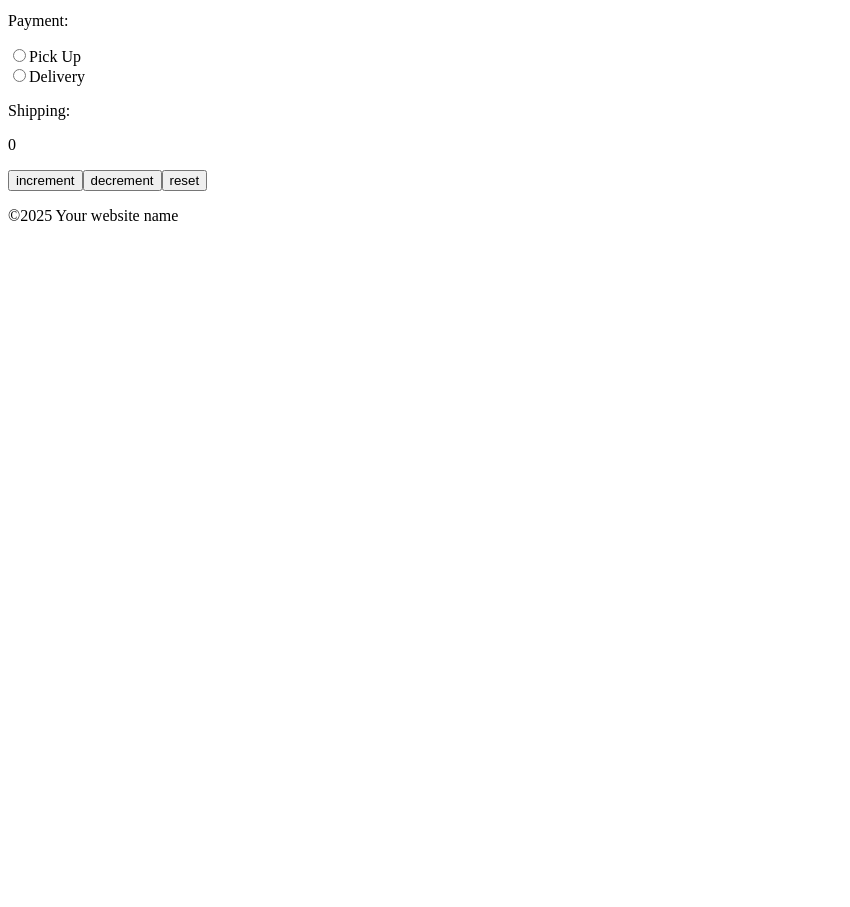
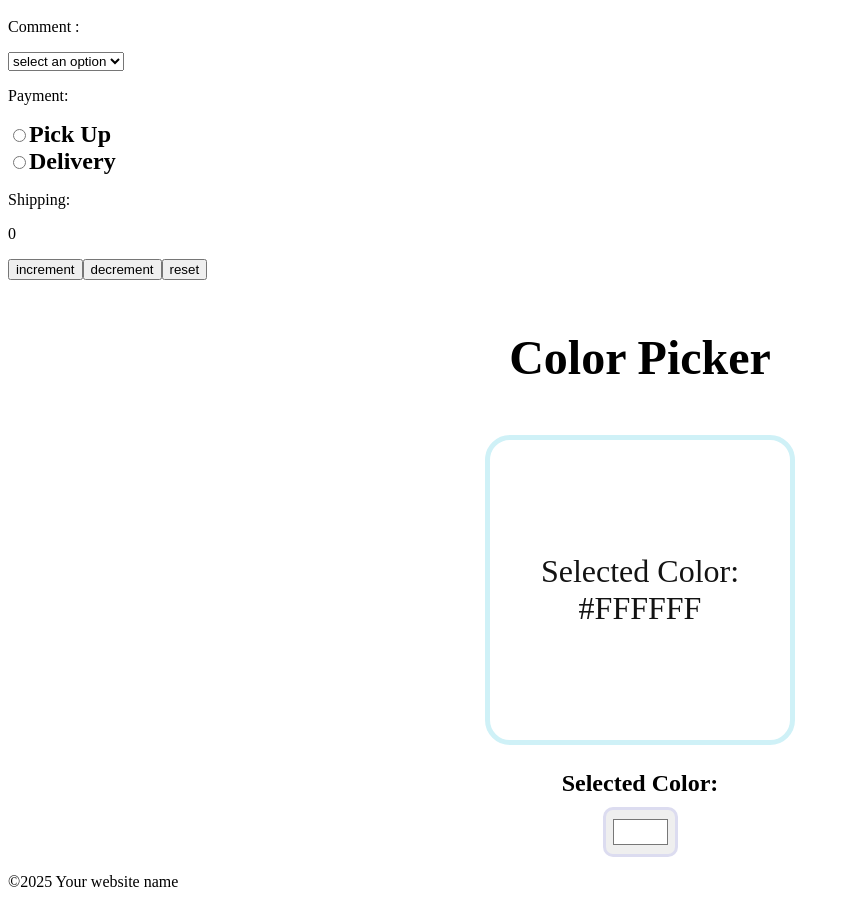
Before and after one commit to amirhoprogrammer/my-react-bro, a React (Vite) app: page / in a window 1280 px wide. Shown: the part 1578-2485 px from the top of the page, without its empty margins (0-850 px from the left). Before the commit the page ends 1819 px from the top, so only its background shows below. Built offline with nearby package versions, Linux system fonts and the light colour scheme.

Commit message:
add colorpicker

```diff
--- a/src/App.jsx
+++ b/src/App.jsx
@@ -11,7 +11,8 @@
 import UserGreeting from "./UserGreeting.jsx";
 import List from "./List.jsx";
 import MyComponent from "./MyComponent.jsx";
-import Counter from "./Counter";
+import Counter from "./Counter.jsx";
+import ColorPicker from "./ColorPicker.jsx";
 function App() {
   const fruits = [
     { id: 1, name: "apple", calories: 95 },
@@ -45,6 +46,7 @@
       <Button2 />
       <MyComponent />
       <Counter />
+      <ColorPicker />
       {/*<Student name="Ali" age="ghi" isStudent={true} />
       <Student />*/}
       {/**/}
--- /dev/null
+++ b/src/ColorPicker.jsx
@@ -0,0 +1,19 @@
+import React, { useState } from "react";
+function ColorPicker() {
+  const [color, setColor] = useState("#FFFFFF");
+
+  function handleColorChange(event) {
+    setColor(event.target.value);
+  }
+  return (
+    <div className="color-picker-container">
+      <h1>Color Picker</h1>
+      <div className="color-display" style={{ backgroundColor: color }}>
+        <p>Selected Color: {color}</p>
+      </div>
+      <label htmlFor="">Selected Color:</label>
+      <input type="color" value={color} onChange={handleColorChange} />
+    </div>
+  );
+}
+export default ColorPicker;
--- a/src/index.css
+++ b/src/index.css
@@ -66,7 +66,9 @@
     background-color: #f9f9f9;
   }
 }*/
-
+.body {
+  font-family: Arial, sans-serif;
+}
 .Card {
   border: 1px solid black;
   border-radius: 20px;
@@ -122,3 +124,52 @@
   -ms-border-radius: 20px;
   -o-border-radius: 20px;
 }
+.color-picker-container {
+  display: flex;
+  flex-direction: column;
+  align-items: center;
+}
+h1 {
+  margin: 50px;
+  font-size: 3rem;
+}
+.color-display {
+  width: 300px;
+  height: 300px;
+  display: flex;
+  justify-content: center;
+  align-items: center;
+  border: 5px solid rgb(207, 241, 247);
+  margin-bottom: 25px;
+  border-radius: 25px;
+  -webkit-border-radius: 25px;
+  -moz-border-radius: 25px;
+  -ms-border-radius: 25px;
+  -o-border-radius: 25px;
+  transition: 0.25;
+  -webkit-transition: 0.25;
+  -moz-transition: 0.25;
+  -ms-transition: 0.25;
+  -o-transition: 0.25;
+}
+.color-display p {
+  color: rgb(19, 19, 19);
+  font-size: 2rem;
+  text-align: center;
+}
+label {
+  font-size: 1.5rem;
+  font-weight: bold;
+  margin-bottom: 10px;
+}
+input[type="color"] {
+  width: 75px;
+  height: 50px;
+  padding: 5px;
+  border-radius: 10px;
+  -webkit-border-radius: 10px;
+  -moz-border-radius: 10px;
+  -ms-border-radius: 10px;
+  -o-border-radius: 10px;
+  border: 3px solid rgb(220, 220, 240);
+}
```
